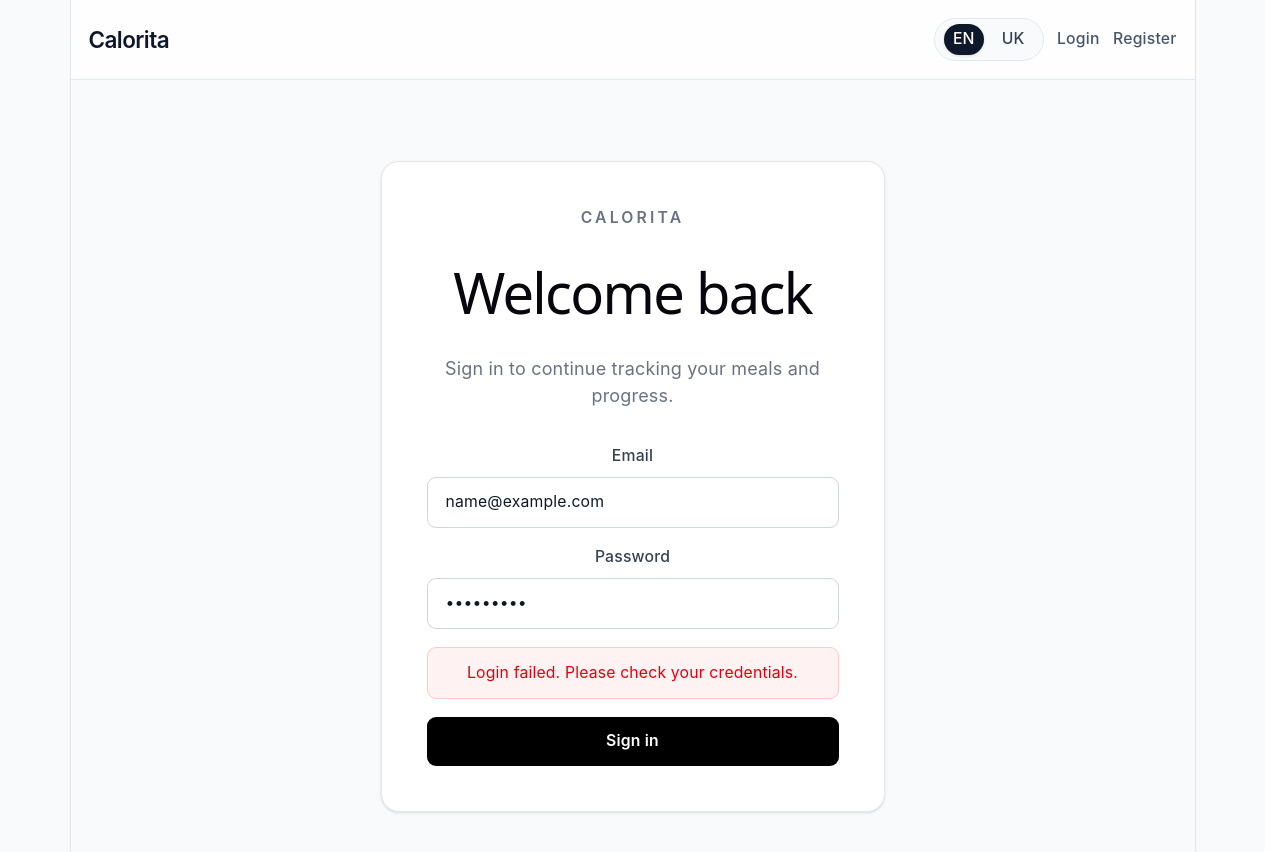
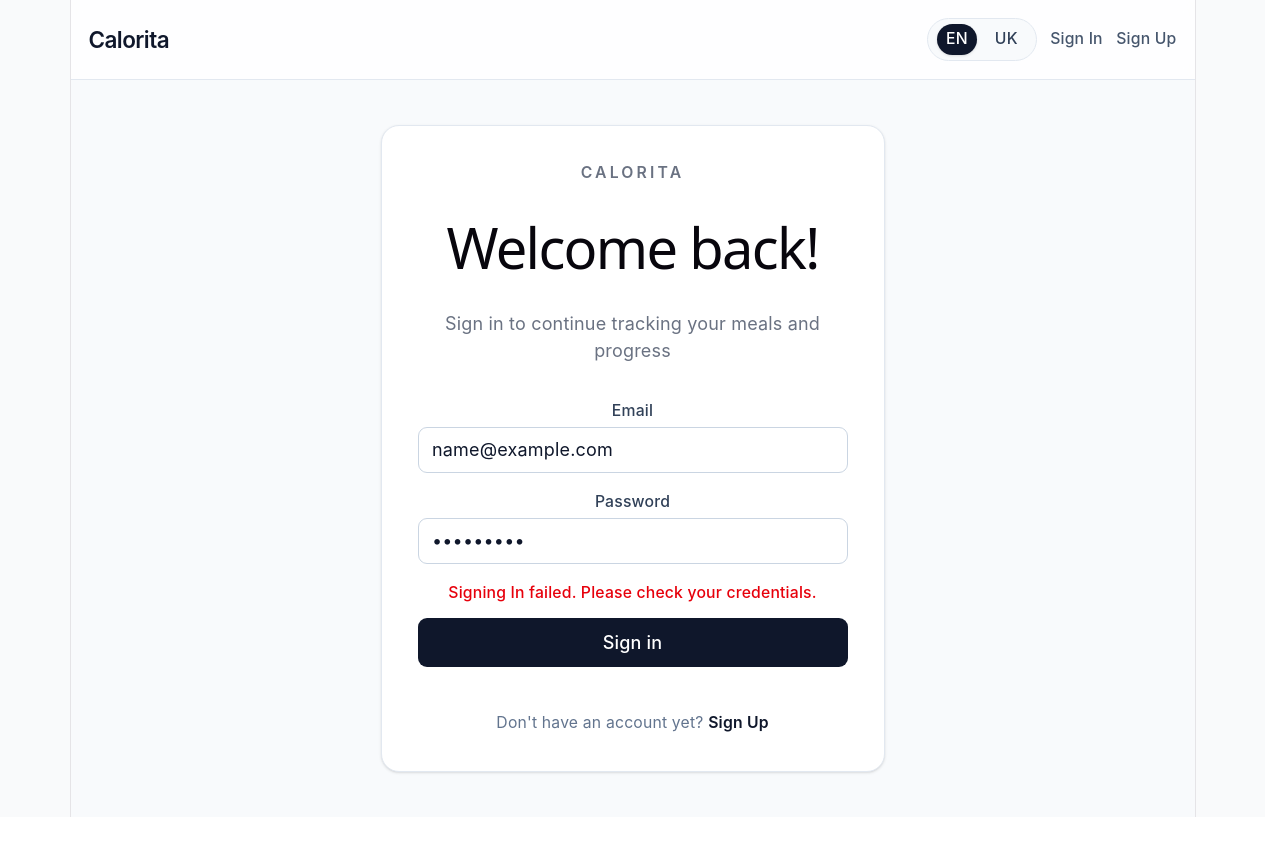
Before and after one commit to wReykk/Calorita0.2, a React (Vite) app in the folder frontend/: page /login in a window 1280 px wide. Both pictures are taken after typing "name@example.com", "Sample123" into the empty fields and a click on the button "Sign in". Shown: the top 852 px of the page. After the commit the page ends 817 px from the top, so only its background shows below. Built offline with nearby package versions, Linux system fonts and the light colour scheme; no server answers.

Commit message:
feat(auth): add cross-links to auth pages and fix login loading state

```diff
--- a/frontend/src/hooks/useLogin.ts
+++ b/frontend/src/hooks/useLogin.ts
@@ -1,5 +1,4 @@
 import { useState, type FormEvent } from 'react'
-import { useNavigate } from 'react-router-dom'
 import { useTranslation } from 'react-i18next'
 import { authService } from '../services/auth.service'
 
@@ -7,13 +6,14 @@ export const useLogin = () => {
     const [email, setEmail] = useState('')
     const [password, setPassword] = useState('')
     const [error, setError] = useState('')
+    const [isLoading, setIsLoading] = useState(false)
 
-    const navigate = useNavigate()
     const { t } = useTranslation()
 
     const handleSubmit = async (event: FormEvent<HTMLFormElement>) => {
         event.preventDefault()
         setError('')
+        setIsLoading(true)
 
         try {
             const data = await authService.login({ email, password })
@@ -43,23 +43,18 @@ export const useLogin = () => {
                     localStorage.removeItem('username')
                 }
 
-                navigate('/')
+                window.location.href = '/'
             }
+
         } catch {
             setError(t('login.error'))
+        } finally {
+            setIsLoading(false)
         }
     }
 
     return {
-        state: {
-            email,
-            password,
-            error
-        },
-        actions: {
-            setEmail,
-            setPassword,
-            handleSubmit
-        }
+        state: { email, password, error, isLoading },
+        actions: { setEmail, setPassword, handleSubmit }
     }
 }
--- a/frontend/src/locales/en/translation.json
+++ b/frontend/src/locales/en/translation.json
@@ -3,10 +3,10 @@
         "home": "Home",
         "myDiary": "My Diary",
         "products": "My Collection",
-        "login": "Login",
-        "register": "Register",
-        "logout": "Logout",
-        "loggedIn": "Logged in",
+        "login": "Sign In",
+        "register": "Sign Up",
+        "logout": "Sign Out",
+        "loggedIn": "Signed in",
         "hi": "Hi, {{name}}",
         "languageEnglish": "EN",
         "languageUkrainian": "UK"
@@ -26,21 +26,21 @@
         "productsCardDescription": "Add new foods to the database so they’re available when you log your meals."
     },
     "login": {
-        "title": "Welcome back",
-        "subtitle": "Sign in to continue tracking your meals and progress.",
+        "title": "Welcome back!",
+        "subtitle": "Sign in to continue tracking your meals and progress",
         "email": "Email",
         "password": "Password",
         "submit": "Sign in",
-        "error": "Login failed. Please check your credentials."
+        "error": "Signing In failed. Please check your credentials."
     },
     "register": {
-        "title": "Create your account",
-        "subtitle": "Start your journey with Calorita.",
+        "title": "Welcome to Calorita!",
+        "subtitle": "Create your account and start your journey",
         "name": "Name",
         "email": "Email",
         "password": "Password",
-        "submit": "Create account",
-        "error": "Registration failed. Please try again."
+        "submit": "Sign Up",
+        "error": "Signing Up failed. Please try again."
     },
     "myDiary": {
         "title": "My Diary",
--- a/frontend/src/pages/Login.tsx
+++ b/frontend/src/pages/Login.tsx
@@ -1,67 +1,76 @@
 import { useTranslation } from 'react-i18next'
+import { Link } from 'react-router-dom'
 import { usePageTitle } from '../hooks/usePageTitle'
 import { useLogin } from '../hooks/useLogin'
 
 function Login() {
     const { t } = useTranslation()
-    usePageTitle(t('home.pageTitle', 'Log In'))
+    usePageTitle(t('login.pageTitle', 'Sign In'))
 
     const {
-        state: { email, password, error },
+        state: { email, password, error, isLoading },
         actions: { setEmail, setPassword, handleSubmit }
     } = useLogin()
 
     return (
-        <div className="min-h-[80vh] bg-gray-50 px-4 py-8 sm:px-6 lg:px-8">
-            <div className="mx-auto flex max-w-5xl items-center justify-center">
-                <div className="w-full max-w-md rounded-2xl border border-gray-200 bg-white p-8 shadow-sm sm:p-10">
+        <div className="flex min-h-[70vh] items-center justify-center">
+            <div className="w-full max-w-md rounded-2xl border border-slate-200 bg-white p-8 shadow-sm">
                 <div className="mb-8">
                     <p className="text-sm font-semibold uppercase tracking-[0.2em] text-gray-500">Calorita</p>
                     <h1 className="mt-2 text-3xl font-semibold tracking-tight text-gray-900 sm:text-4xl">
-                            {t('login.title')}
+                        {t('login.title', 'Sign In')}
                     </h1>
                     <p className="mt-2 text-sm leading-6 text-gray-500 sm:text-base">
-                            {t('login.subtitle')}
+                        {t('login.subtitle', 'Welcome back, please sign in to your account')}
                     </p>
                 </div>
 
                 <form className="space-y-4" onSubmit={handleSubmit}>
                     <div>
-                            <label className="mb-2 block text-sm font-medium text-gray-700">{t('login.email')}</label>
+                        <label className="mb-1 block text-sm font-medium text-slate-700">
+                            {t('login.email', 'Email')}
+                        </label>
                         <input
                             type="email"
                             value={email}
                             onChange={(event) => setEmail(event.target.value)}
-                                className="w-full rounded-lg border border-gray-300 bg-white px-4 py-3 text-sm text-gray-900 outline-none transition focus:border-black focus:ring-2 focus:ring-black"
+                            className="w-full rounded-lg border border-slate-300 px-3 py-2 outline-none ring-0 transition focus:border-slate-500"
                             required
                         />
                     </div>
 
                     <div>
-                            <label className="mb-2 block text-sm font-medium text-gray-700">{t('login.password')}</label>
+                        <label className="mb-1 block text-sm font-medium text-slate-700">
+                            {t('login.password', 'Password')}
+                        </label>
                         <input
                             type="password"
                             value={password}
                             onChange={(event) => setPassword(event.target.value)}
-                                className="w-full rounded-lg border border-gray-300 bg-white px-4 py-3 text-sm text-gray-900 outline-none transition focus:border-black focus:ring-2 focus:ring-black"
+                            className="w-full rounded-lg border border-slate-300 px-3 py-2 outline-none ring-0 transition focus:border-slate-500"
                             required
                         />
                     </div>
 
-                        {error ? (
-                            <div className="rounded-lg border border-red-200 bg-red-50 px-4 py-3 text-sm text-red-600">
-                                {error}
-                            </div>
-                        ) : null}
+                    {error && <p className="text-sm font-medium text-red-600">{error}</p>}
 
                     <button
                         type="submit"
-                            className="w-full rounded-lg bg-black px-4 py-3 text-sm font-semibold text-white transition hover:bg-gray-800"
+                        disabled={isLoading}
+                        className="mt-3 w-full rounded-lg bg-slate-900 px-4 py-2.5 font-medium text-white transition hover:bg-slate-700 disabled:cursor-not-allowed disabled:opacity-70"
                     >
-                            {t('login.submit')}
+                        {isLoading ? t('common.loading', 'Loading...') : t('login.submit', 'Sign In')}
                     </button>
+
+                    {/* Ссылка на регистрацию */}
+                    <div className="mt-6 text-center text-sm text-slate-500">
+                        {t('login.dontHaveAccount', "Don't have an account yet?")}
+                        {' '}
+                        <Link to="/register" className="font-semibold text-slate-900 hover:underline">
+                            {t('login.signUpLink', 'Sign Up')}
+                        </Link>
+                    </div>
                 </form>
-                </div>
             </div>
         </div>
     )
--- a/frontend/src/pages/Register.tsx
+++ b/frontend/src/pages/Register.tsx
@@ -1,10 +1,11 @@
 import { useTranslation } from 'react-i18next'
+import { Link } from 'react-router-dom'
 import { usePageTitle } from '../hooks/usePageTitle'
 import { useRegister } from '../hooks/useRegister'
 
 function Register() {
     const { t } = useTranslation()
-    usePageTitle(t('home.pageTitle', 'Register'))
+    usePageTitle(t('register.pageTitle', 'Sign Up'))
 
     const {
         state: { name, email, password, nameError, passwordError, globalError, isLoading },
@@ -17,16 +18,18 @@ function Register() {
                 <div className="mb-8">
                     <p className="text-sm font-semibold uppercase tracking-[0.2em] text-gray-500">Calorita</p>
                     <h1 className="mt-2 text-3xl font-semibold tracking-tight text-gray-900 sm:text-4xl">
-                        {t('register.title')}
+                        {t('register.title', 'Sign Up')}
                     </h1>
                     <p className="mt-2 text-sm leading-6 text-gray-500 sm:text-base">
-                        {t('register.subtitle')}
+                        {t('register.subtitle', 'Create your account to get started')}
                     </p>
                 </div>
 
                 <form className="space-y-4" onSubmit={handleSubmit}>
                     <div>
-                        <label className="mb-1 block text-sm font-medium text-slate-700">{t('register.name')}</label>
+                        <label className="mb-1 block text-sm font-medium text-slate-700">
+                            {t('register.name', 'Username')}
+                        </label>
                         <input
                             type="text"
                             value={name}
@@ -39,7 +42,9 @@ function Register() {
                     </div>
 
                     <div>
-                        <label className="mb-1 block text-sm font-medium text-slate-700">{t('register.email')}</label>
+                        <label className="mb-1 block text-sm font-medium text-slate-700">
+                            {t('register.email', 'Email')}
+                        </label>
                         <input
                             type="email"
                             value={email}
@@ -50,7 +55,9 @@ function Register() {
                     </div>
 
                     <div>
-                        <label className="mb-1 block text-sm font-medium text-slate-700">{t('register.password')}</label>
+                        <label className="mb-1 block text-sm font-medium text-slate-700">
+                            {t('register.password', 'Password')}
+                        </label>
                         <input
                             type="password"
                             value={password}
@@ -62,15 +69,23 @@ function Register() {
                         {passwordError && <p className="mt-1 text-xs text-red-500">{passwordError}</p>}
                     </div>
 
-                    {globalError ? <p className="text-sm font-medium text-red-600">{globalError}</p> : null}
+                    {globalError && <p className="text-sm font-medium text-red-600">{globalError}</p>}
 
                     <button
                         type="submit"
                         disabled={isLoading}
                         className="mt-3 w-full rounded-lg bg-slate-900 px-4 py-2.5 font-medium text-white transition hover:bg-slate-700 disabled:cursor-not-allowed disabled:opacity-70"
                     >
-                        {isLoading ? t('common.loading', 'Loading...') : t('register.submit')}
+                        {isLoading ? t('common.loading', 'Loading...') : t('register.submit', 'Sign Up')}
                     </button>
+
+                    <div className="mt-6 text-center text-sm text-slate-500">
+                        {t('register.alreadyHaveAccount', 'Already have an account?')}
+                        {' '}
+                        <Link to="/login" className="font-semibold text-slate-900 hover:underline">
+                            {t('register.signInLink', 'Sign In')}
+                        </Link>
+                    </div>
                 </form>
             </div>
         </div>
```
Also changed, not shown: frontend/src/hooks/useRegister.ts (+7 -3 lines), frontend/src/pages/MyDiary.tsx (line endings or trailing spaces). Lines whose indentation alone changed are shown as unchanged.
